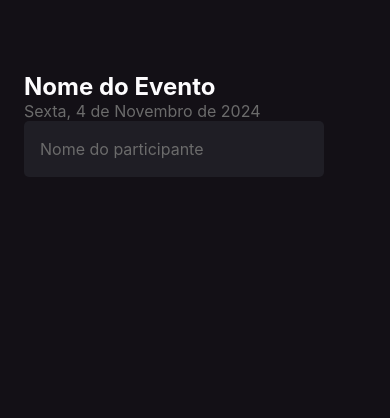
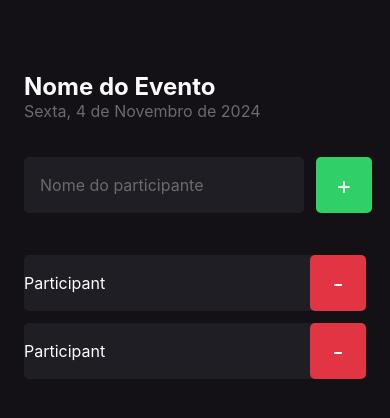
Before and after one commit to MauroBraga/imhere-react-native, a React Native app: screen / in a window 390 px wide. Shown: the top 418 px of the page. Built offline with nearby package versions, Linux system fonts and the light colour scheme.

Commit message:
Componentes

```diff
--- a/src/screens/Home/index.tsx
+++ b/src/screens/Home/index.tsx
@@ -1,16 +1,32 @@
-import React from 'react';
-import { Text, TextInput, View } from 'react-native';
+import React, { useState } from 'react';
+import { Text, TextInput, TouchableOpacity, View } from 'react-native';
 import { styles } from './styles';
+import Participant from '../components/Participant';
 
 
 
 export default function Home(){
+
+
+    function handleParticipantsAdd() {
+       console.log('Adicionar participante')
+    }
   return (
       <View style={styles.container}>
         <Text style={styles.eventName}>Nome do Evento</Text>
         <Text style={styles.eventDate}>Sexta, 4 de Novembro de 2024</Text>
 
-        <TextInput style={styles.input} placeholder='Nome do participante' placeholderTextColor='#6B6B6B'/>
+        <View style={styles.form}>
+            <TextInput style={styles.input} placeholder='Nome do participante' placeholderTextColor='#6B6B6B'/>
+
+            <TouchableOpacity style={styles.button} onPress={handleParticipantsAdd}>
+                <Text style={styles.buttonText}>+</Text>
+            </TouchableOpacity>
+        </View>
+
+        <Participant />
+        <Participant />
+
       </View>
 
     );
--- a/src/screens/Home/styles.ts
+++ b/src/screens/Home/styles.ts
@@ -17,6 +17,7 @@
       fontSize: 16,
     },
     input: {
+        flex: 1,
         width: 300,
         height: 56,
         backgroundColor: '#1F1E25',
@@ -24,5 +25,25 @@
         color: '#fff',
         padding: 16,
         fontSize: 16,
+        marginRight: 12
     },
+    buttonText: {
+        color: '#fff',
+        fontSize: 24,
+
+    },
+    button:{
+        width: 56,
+        height: 56,
+        backgroundColor: '#31CF67',
+        borderRadius: 5,
+        justifyContent: 'center',
+        alignItems: 'center',
+    },
+    form: {
+        flexDirection: 'row',
+        width: '100%',
+        marginTop: 36,
+        marginBottom: 42
+    }
   })
--- /dev/null
+++ b/src/screens/components/Participant/index.tsx
@@ -0,0 +1,20 @@
+import React from 'react';
+import { View, Text, TouchableOpacity } from 'react-native';
+import { styles } from './styles';
+
+export default function Participant(){
+
+    function handleParticipantsDelete() {
+        console.log('Adicionar participante')
+    }
+    return (
+        <View style={styles.container}>
+            <Text style={styles.name}>Participant</Text>
+            <TouchableOpacity style={styles.button} onPress={handleParticipantsDelete}>
+                            <Text style={styles.buttonText}>-</Text>
+                        </TouchableOpacity>
+        </View>
+    );
+}
+
+ Participant;
--- /dev/null
+++ b/src/screens/components/Participant/styles.ts
@@ -0,0 +1,30 @@
+import { StyleSheet } from "react-native";
+
+export const styles = StyleSheet.create({
+    container:{
+        width: '100%',
+        backgroundColor: '#1F1E25',
+        borderRadius: 5,
+        flexDirection: 'row',
+        alignItems: 'center',
+        marginBottom: 12,
+    },
+    name:{
+        flex: 1,
+        fontSize: 16,
+        color:'#fff',
+    },
+    buttonText: {
+        color: '#fff',
+        fontSize: 24,
+
+    },
+    button:{
+        width: 56,
+        height: 56,
+        backgroundColor: '#E23544',
+        borderRadius: 5,
+        justifyContent: 'center',
+        alignItems: 'center',
+    },
+  })
```
